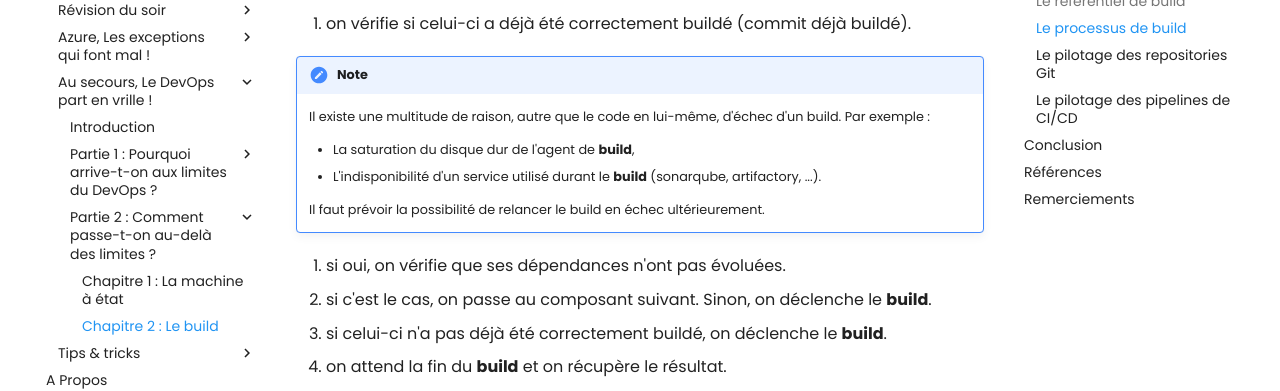
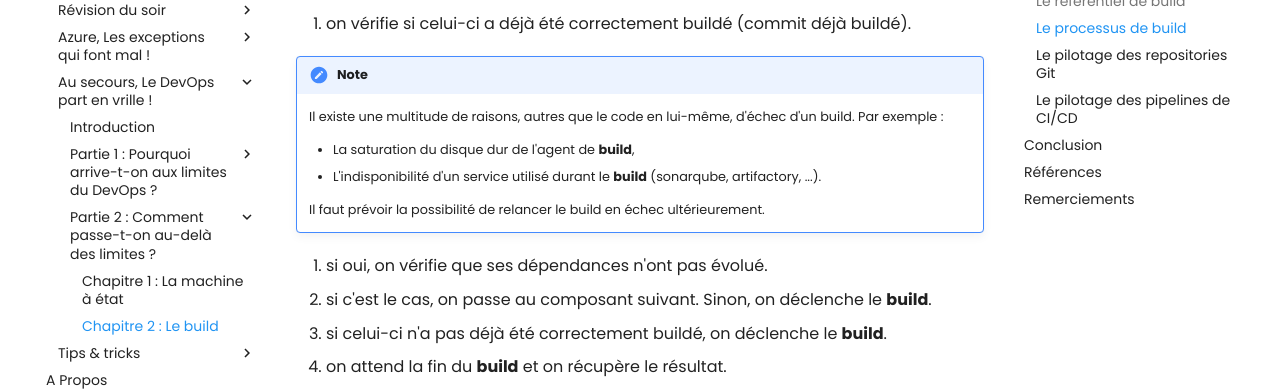
Before and after one commit to Ineaweb/Blog, an MkDocs documentation site: the page built from docs/articles/devops/vrille/05.comment.build.md, in a window 1280 px wide and 900 px high, scrolled down 3145 px. Shown: the part 152-543 px from the top of the window. Built offline with MkDocs 1.6.1 and Material for MkDocs 9.7.7, drawn with Linux system fonts in a browser that asks for light colours; old or Windows-style settings are respelled for this version of MkDocs.

Commit message:
fix: relecture MMA

```diff
--- a/docs/articles/devops/vrille/05.comment.build.md
+++ b/docs/articles/devops/vrille/05.comment.build.md
@@ -91,14 +91,14 @@ Pour chaque composant,
 1. on vérifie si celui-ci a déjà été correctement buildé (commit déjà buildé).
 
 !!! note
-    Il existe une multitude de raison, autre que le code en lui-même, d'échec d'un build. Par exemple :
+    Il existe une multitude de raisons, autres que le code en lui-même, d'échec d'un build. Par exemple :
 
     - La saturation du disque dur de l'agent de **build**,
     - L'indisponibilité d'un service utilisé durant le **build** (sonarqube, artifactory, ...).
 
     Il faut prévoir la possibilité de relancer le build en échec ultérieurement.
 
-2. si oui, on vérifie que ses dépendances n'ont pas évoluées.
+2. si oui, on vérifie que ses dépendances n'ont pas évolué.
 3. si c'est le cas, on passe au composant suivant. Sinon, on déclenche le **build**.
 4. si celui-ci n'a pas déjà été correctement buildé, on déclenche le **build**.
 5. on attend la fin du **build** et on récupère le résultat.
```
